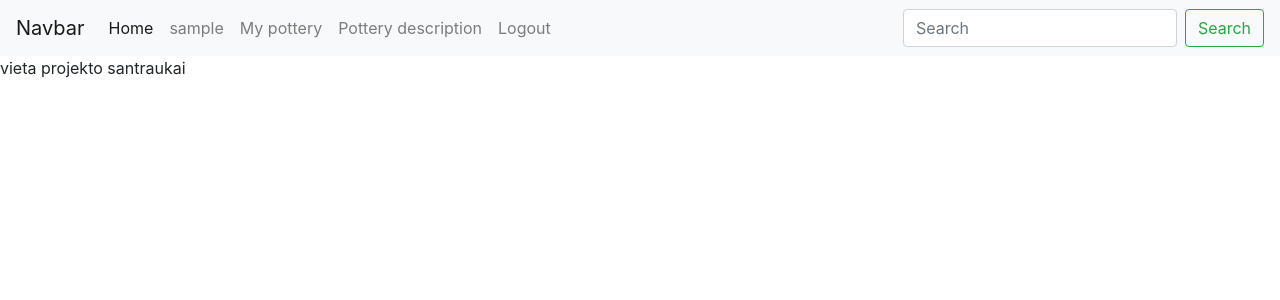
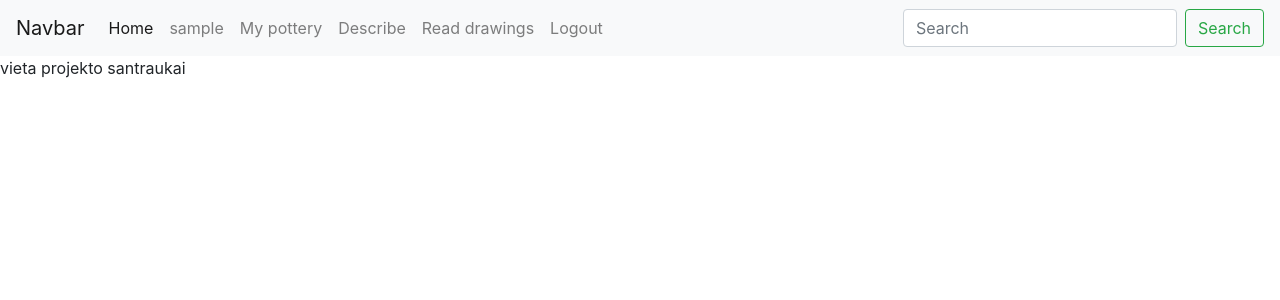
Before and after one commit to Oksana19761219/archeological_pottery, a Django app: page /pottery/ in a window 1280 px wide. Shown: the top 300 px of the page. Run offline with Django 4.2, Linux system fonts and the light colour scheme; the visitor is signed in with stand-in values (Sample User, id 1).

Commit message:
start working with read_drwings view, template created

```diff
--- a/archeological_pottery_forms/templates/base.html
+++ b/archeological_pottery_forms/templates/base.html
@@ -33,7 +33,10 @@
                 <a class="nav-link" href="{% url 'my_pottery'%}">My pottery</a>
             </li>
             <li class="nav-item">
-                <a class="nav-link" href="{% url 'pottery_description'%}">Pottery description</a>
+                <a class="nav-link" href="{% url 'describe'%}">Describe</a>
+            </li>
+            <li class="nav-item">
+                <a class="nav-link" href="{% url 'read_drawings'%}">Read drawings</a>
             </li>
             <li class="nav-item">
                 <a class="nav-link" href="{% url 'logout'%}?next={{request.path}}">Logout</a>
--- a/archeological_pottery_forms/urls.py
+++ b/archeological_pottery_forms/urls.py
@@ -9,5 +9,7 @@ urlpatterns = [
     path('object/<int:object_id>', views.object, name='object'),
     path('register/', views.register, name='register'),
     path('my_pottery/', views.UserPotteryListView.as_view(), name='my_pottery'),
-    path('pottery_description/', views.get_pottery_description, name='pottery_description'),
+    path('describe/', views.get_pottery_description, name='describe'),
+    path('read_drawings', views.read_drawings, name='read_drawings')
+
 ]
--- a/archeological_pottery_forms/views.py
+++ b/archeological_pottery_forms/views.py
@@ -117,4 +117,8 @@ def get_pottery_description(request):
             form = PotteryDescriptionForm()
     else:
         form = PotteryDescriptionForm()
-    return render(request, 'pottery_description.html', {'form': form})
+    return render(request, 'describe.html', {'form': form})
+
+
+def read_drawings(request):
+    return render(request, 'read_drawings.html')
```
Also changed, not shown: archeological_pottery_forms/templates/read_drawings.html (added, +13 -0 lines), archeological_pottery_forms/templates/describe.html (renamed from archeological_pottery_forms/templates/pottery_description.html).
